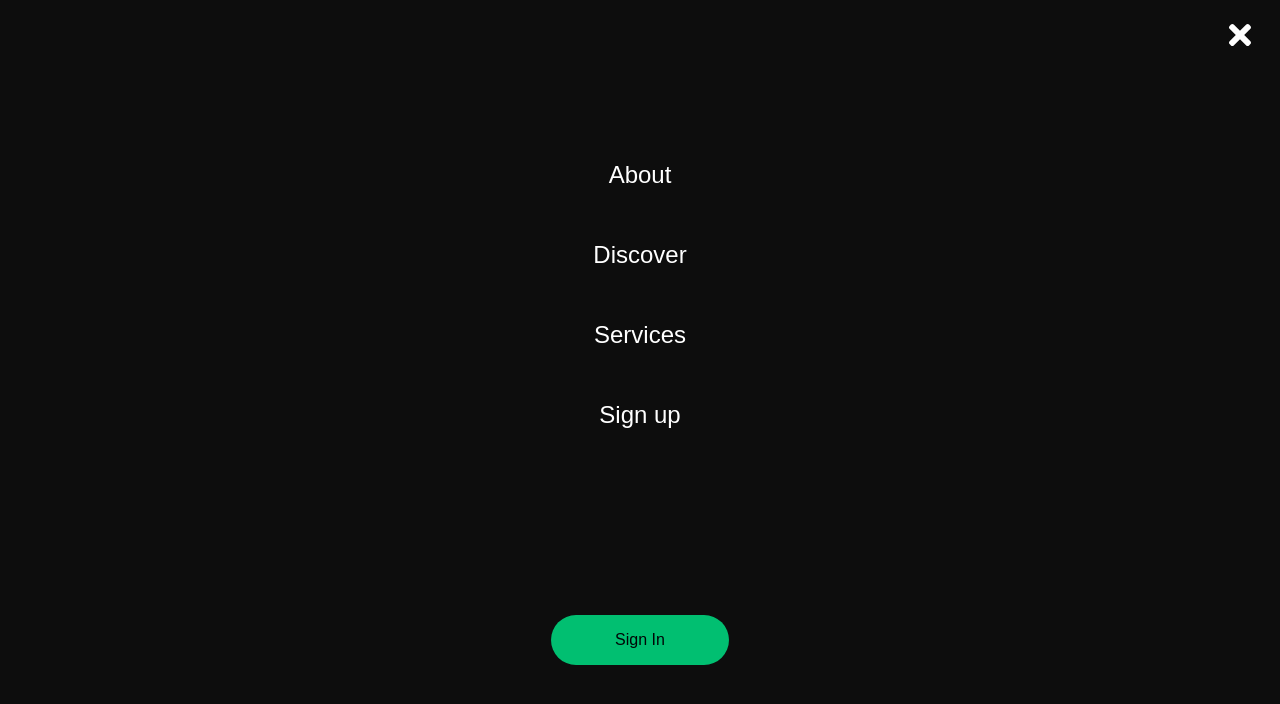
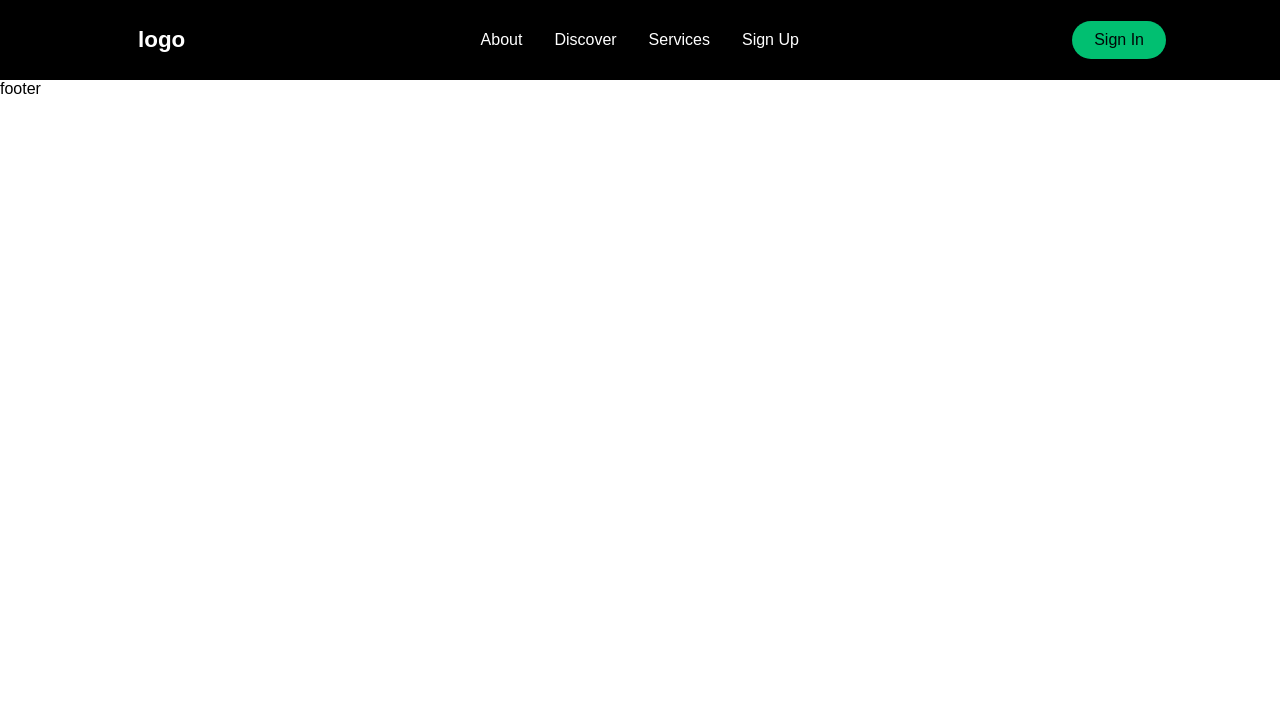
Before and after one commit to vitorsemidio-dev/virtual-banking-smooth-scroll, a React (Create React App) app: page / in a window 1280 px wide. Shown: the top 704 px of the page. Built offline with nearby package versions, Linux system fonts and the light colour scheme.

Commit message:
Home page

```diff
--- a/src/App.tsx
+++ b/src/App.tsx
@@ -1,22 +1,17 @@
 /** @format */
 
 import React from 'react';
-import { BrowserRouter, Route, Switch } from 'react-router-dom';
+import { BrowserRouter } from 'react-router-dom';
 
-import Navbar from './components/Navbar';
-import Sidebar from './components/Sidebar';
 import Footer from './components/Footer';
 
 import './App.css';
+import HomePage from './pages/HomePage';
 
 function App() {
   return (
     <BrowserRouter>
-      <Navbar />
-      <Sidebar />
-      <Switch>
-        <Route />
-      </Switch>
+      <HomePage />
       <Footer />
     </BrowserRouter>
   );
--- a/src/components/Navbar/index.tsx
+++ b/src/components/Navbar/index.tsx
@@ -15,14 +15,18 @@ import {
   NavBtnLink,
 } from './styles';
 
-const Navbar: React.FC = () => {
+interface NavbarProps {
+  toggle: () => void;
+}
+
+const Navbar: React.FC<NavbarProps> = ({ toggle }) => {
   return (
     <>
       <Nav>
         <NavContainer>
           <NavLogo to='/'>logo</NavLogo>
 
-          <MobileIcon>
+          <MobileIcon onClick={() => toggle()}>
             <FaBars />
           </MobileIcon>
 
--- a/src/components/Sidebar/index.tsx
+++ b/src/components/Sidebar/index.tsx
@@ -13,10 +13,15 @@ import {
   SidebarRouter,
 } from './styles';
 
-const Sidebar: React.FC = () => {
+interface SidebarProps {
+  isOpen: boolean;
+  toggle: () => void;
+}
+
+const Sidebar: React.FC<SidebarProps> = ({ isOpen, toggle }) => {
   return (
-    <SidebarContainer isOpen>
-      <Icon>
+    <SidebarContainer isOpen={isOpen}>
+      <Icon onClick={() => toggle()}>
         <CloseIcon></CloseIcon>
       </Icon>
       <SidebarWrapper>
--- /dev/null
+++ b/src/pages/HomePage/index.tsx
@@ -0,0 +1,21 @@
+/** @format */
+
+import React, { useState } from 'react';
+
+import Navbar from '../../components/Navbar';
+import Sidebar from '../../components/Sidebar';
+
+const HomePage: React.FC = () => {
+  const [isOpen, setIsOpen] = useState(false);
+
+  const toggle = () => setIsOpen(!isOpen);
+
+  return (
+    <>
+      <Sidebar isOpen={isOpen} toggle={toggle} />
+      <Navbar toggle={toggle} />
+    </>
+  );
+};
+
+export default HomePage;
```
